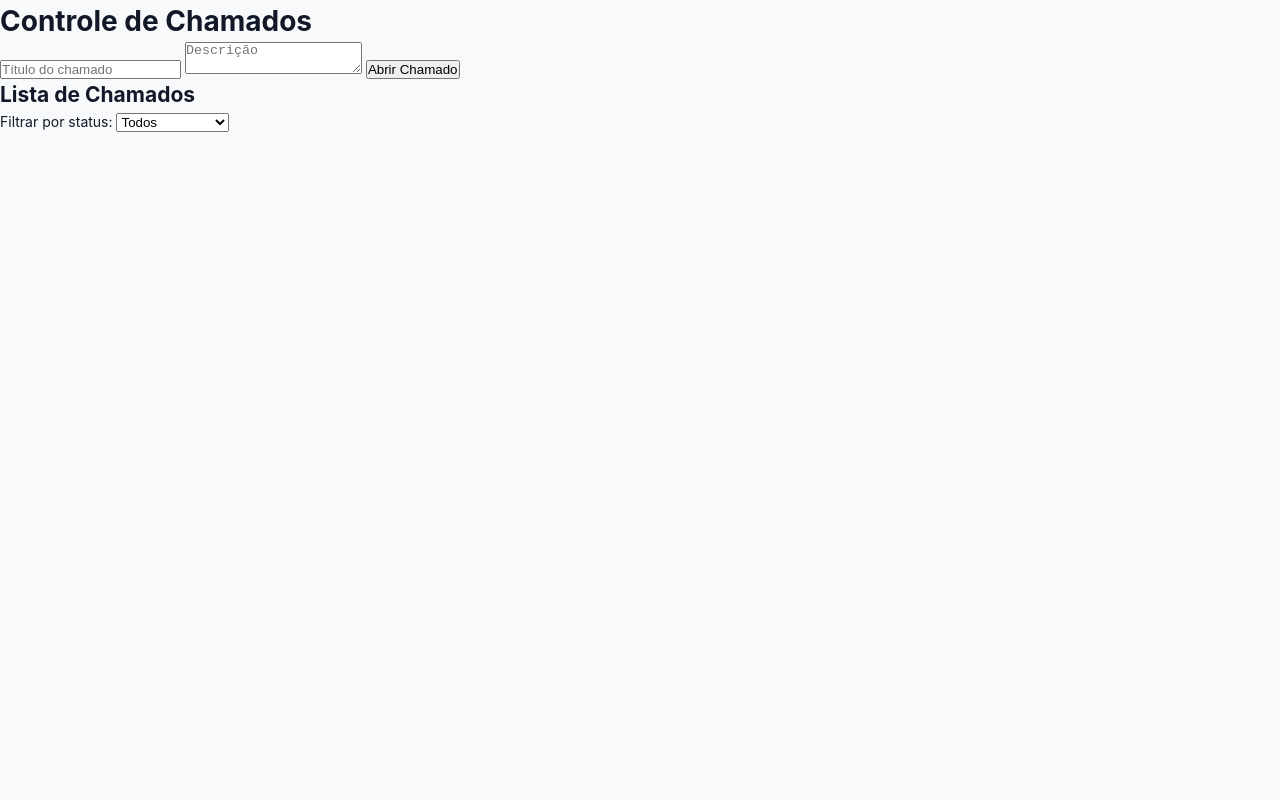
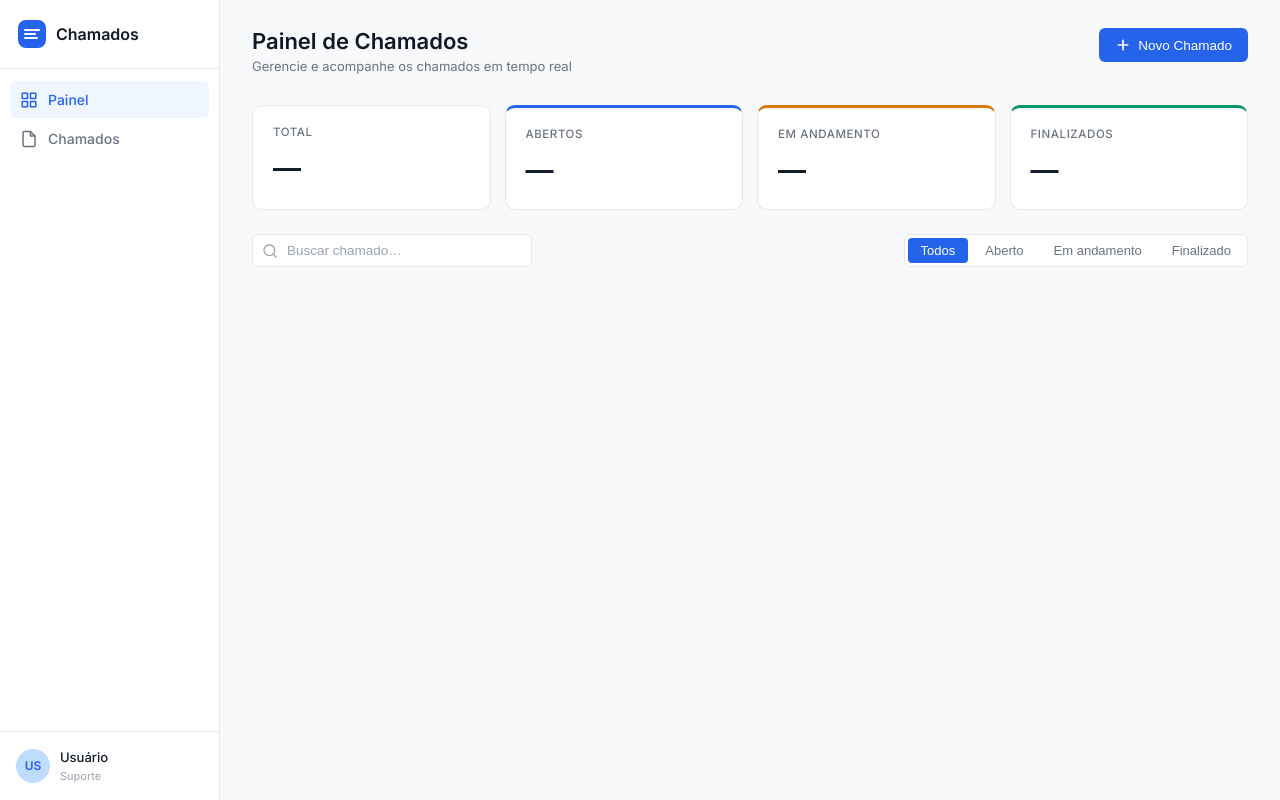
Before and after one commit to abarros0/Controle-chamados, a website: page frontend/index.html in a window 1280 px wide. Drawn offline with Linux system fonts and the light colour scheme; no server answers.

Commit message:
Prova Final

```diff
--- a/frontend/index.html
+++ b/frontend/index.html
@@ -2,33 +2,118 @@
 <html lang="pt-BR">
 <head>
   <meta charset="UTF-8">
-  <title>Sistema de Controle de Chamados</title>
+  <meta name="viewport" content="width=device-width, initial-scale=1.0">
+  <title>Controle de Chamados</title>
+  <link rel="preconnect" href="https://fonts.googleapis.com">
+  <link href="https://fonts.googleapis.com/css2?family=Inter:wght@400;500;600&display=swap" rel="stylesheet">
   <link rel="stylesheet" href="style.css">
 </head>
 <body>
-  <div class="container">
-    <h1>Controle de Chamados</h1>
 
-    <form id="formChamado">
-      <input type="text" id="titulo" placeholder="Título do chamado" required>
-      <textarea id="descricao" placeholder="Descrição" required></textarea>
-      <button type="submit">Abrir Chamado</button>
-    </form>
-
-    <h2>Lista de Chamados</h2>
-
-    <div class="filtro-container">
-      <label for="filtroStatus">Filtrar por status:</label>
-      <select id="filtroStatus">
-        <option value="Todos">Todos</option>
-        <option value="Aberto">Aberto</option>
-        <option value="Em andamento">Em andamento</option>
-        <option value="Finalizado">Finalizado</option>
-      </select>
+  <aside class="sidebar">
+    <div class="sidebar-logo">
+      <svg width="28" height="28" viewBox="0 0 28 28" fill="none">
+        <rect width="28" height="28" rx="8" fill="#2563EB"/>
+        <path d="M7 10h14M7 14h10M7 18h12" stroke="#fff" stroke-width="2" stroke-linecap="round"/>
+      </svg>
+      <span>Chamados</span>
     </div>
 
-    <ul id="listaChamados"></ul>
-  </div>
+    <nav class="sidebar-nav">
+      <a href="#" class="nav-item active">
+        <svg width="18" height="18" viewBox="0 0 24 24" fill="none" stroke="currentColor" stroke-width="2" stroke-linecap="round" stroke-linejoin="round"><rect x="3" y="3" width="7" height="7"/><rect x="14" y="3" width="7" height="7"/><rect x="3" y="14" width="7" height="7"/><rect x="14" y="14" width="7" height="7"/></svg>
+        Painel
+      </a>
+      <a href="#" class="nav-item">
+        <svg width="18" height="18" viewBox="0 0 24 24" fill="none" stroke="currentColor" stroke-width="2" stroke-linecap="round" stroke-linejoin="round"><path d="M14 2H6a2 2 0 0 0-2 2v16a2 2 0 0 0 2 2h12a2 2 0 0 0 2-2V8z"/><polyline points="14 2 14 8 20 8"/></svg>
+        Chamados
+      </a>
+    </nav>
+
+    <div class="sidebar-footer">
+      <div class="avatar">US</div>
+      <div class="user-info">
+        <span class="user-name">Usuário</span>
+        <span class="user-role">Suporte</span>
+      </div>
+    </div>
+  </aside>
+
+  <main class="main">
+
+    <header class="topbar">
+      <div>
+        <h1 class="page-title">Painel de Chamados</h1>
+        <p class="page-sub">Gerencie e acompanhe os chamados em tempo real</p>
+      </div>
+      <button class="btn-primary" id="btnNovoChamado">
+        <svg width="16" height="16" viewBox="0 0 24 24" fill="none" stroke="currentColor" stroke-width="2.5" stroke-linecap="round"><line x1="12" y1="5" x2="12" y2="19"/><line x1="5" y1="12" x2="19" y2="12"/></svg>
+        Novo Chamado
+      </button>
+    </header>
+
+    <section class="stats-row">
+      <div class="stat-card">
+        <span class="stat-label">Total</span>
+        <span class="stat-value" id="statTotal">—</span>
+      </div>
+      <div class="stat-card aberto">
+        <span class="stat-label">Abertos</span>
+        <span class="stat-value" id="statAberto">—</span>
+      </div>
+      <div class="stat-card andamento">
+        <span class="stat-label">Em andamento</span>
+        <span class="stat-value" id="statAndamento">—</span>
+      </div>
+      <div class="stat-card finalizado">
+        <span class="stat-label">Finalizados</span>
+        <span class="stat-value" id="statFinalizado">—</span>
+      </div>
+    </section>
+
+    <section class="toolbar">
+      <div class="search-wrap">
+        <svg class="search-icon" width="16" height="16" viewBox="0 0 24 24" fill="none" stroke="currentColor" stroke-width="2" stroke-linecap="round" stroke-linejoin="round"><circle cx="11" cy="11" r="8"/><line x1="21" y1="21" x2="16.65" y2="16.65"/></svg>
+        <input type="text" id="busca" class="search-input" placeholder="Buscar chamado…">
+      </div>
+      <div class="filter-tabs" id="filterTabs">
+        <button class="filter-tab active" data-status="Todos">Todos</button>
+        <button class="filter-tab" data-status="Aberto">Aberto</button>
+        <button class="filter-tab" data-status="Em andamento">Em andamento</button>
+        <button class="filter-tab" data-status="Finalizado">Finalizado</button>
+      </div>
+    </section>
+
+    <div class="chamados-grid" id="listaChamados"></div>
+
+  </main>
+
+  <!-- Drawer: Novo Chamado / Editar -->
+  <div class="drawer-overlay" id="drawerOverlay"></div>
+  <aside class="drawer" id="drawer">
+    <div class="drawer-header">
+      <h2 class="drawer-title" id="drawerTitle">Novo Chamado</h2>
+      <button class="btn-icon" id="btnFecharDrawer" aria-label="Fechar">
+        <svg width="20" height="20" viewBox="0 0 24 24" fill="none" stroke="currentColor" stroke-width="2" stroke-linecap="round"><line x1="18" y1="6" x2="6" y2="18"/><line x1="6" y1="6" x2="18" y2="18"/></svg>
+      </button>
+    </div>
+    <div class="drawer-body">
+      <input type="hidden" id="editId">
+      <div class="field">
+        <label class="field-label">Título</label>
+        <input type="text" id="editTitulo" class="field-input" placeholder="Ex: Erro ao fazer login">
+      </div>
+      <div class="field">
+        <label class="field-label">Descrição</label>
+        <textarea id="editDescricao" class="field-textarea" placeholder="Descreva o problema com detalhes…"></textarea>
+      </div>
+    </div>
+    <div class="drawer-footer">
+      <button class="btn-ghost" id="btnCancelarDrawer">Cancelar</button>
+      <button class="btn-primary" id="btnSalvarDrawer">Salvar chamado</button>
+    </div>
+  </aside>
+
   <script src="script.js"></script>
 </body>
 </html>
```
